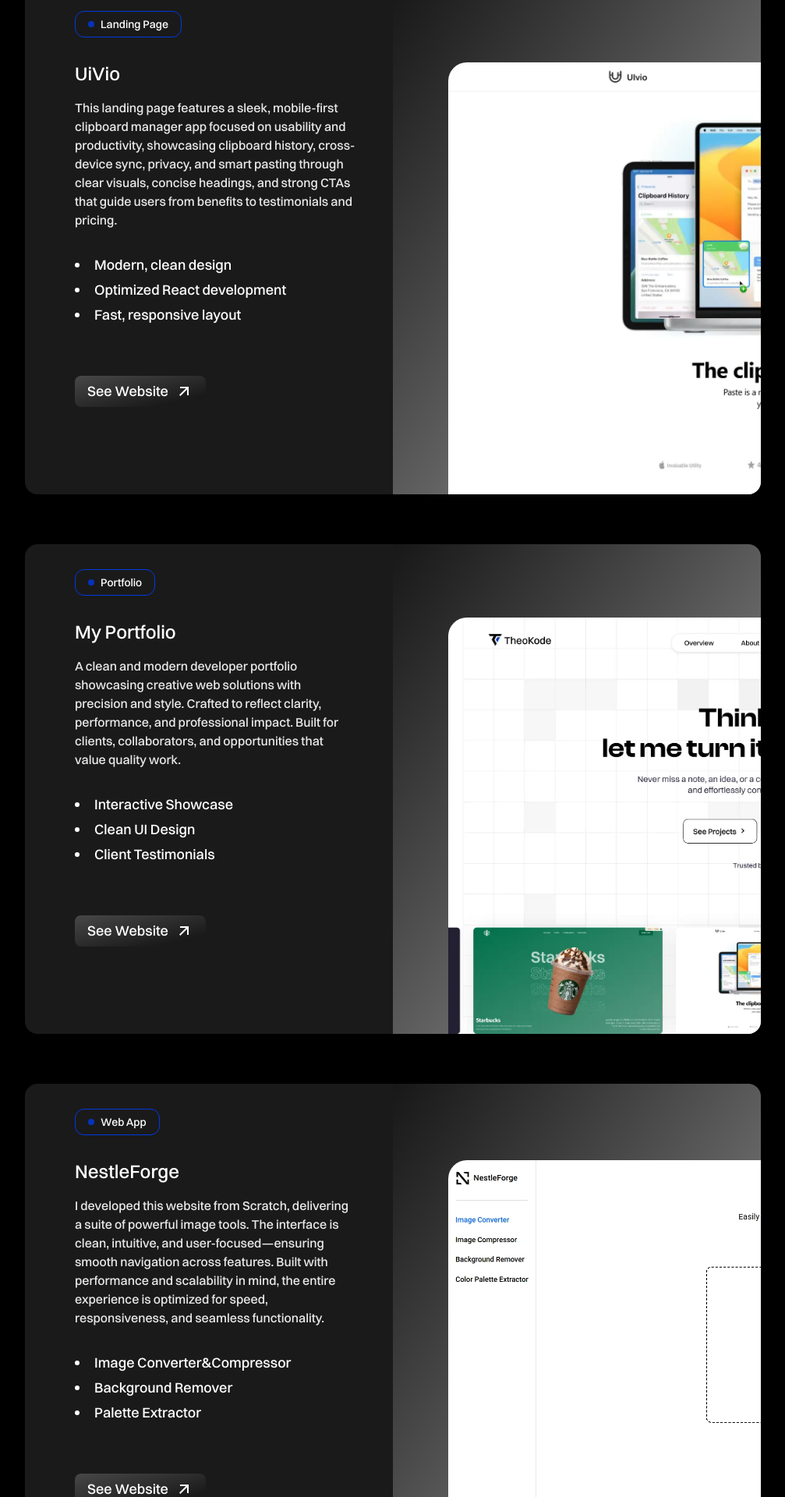
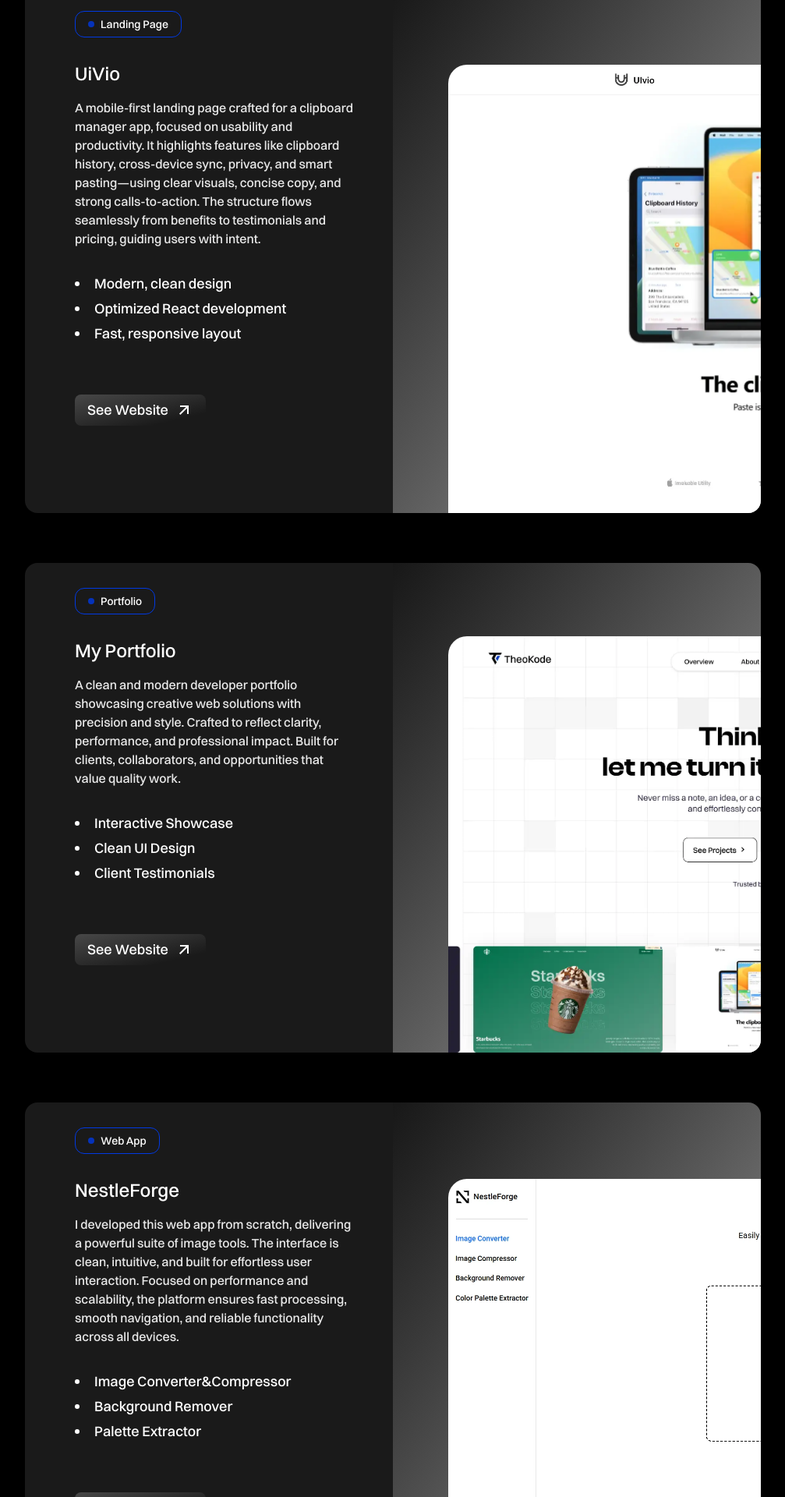
Before and after one commit to theo-code1/MyPortfolio, a React (Vite) app: page /my-work in a window 1280 px wide. Shown: the part 460-2380 px from the top of the page at 78% size, without its empty margins (136-1143 px from the left). Built offline with nearby package versions, Linux system fonts and the light colour scheme.

Commit message:
Update WorkArticle to conditionally render website link based on StatusLabel; enhance AllWorkSection project descriptions for clarity and detail; adjust layout for improved spacing in AllWorkSection.

```diff
--- a/src/Components/WorkArticle.jsx
+++ b/src/Components/WorkArticle.jsx
@@ -43,7 +43,7 @@ const WorkArticle = ({ websiteRole, websiteDesc, features, websiteLink, websiteI
                       <li className='list-disc list-inside list-' key={index}>{feature}</li>
                   ))}
               </ul>
-              <a href={websiteLink} className='flex items-center gap-2 text-lg px-4 py-1.5 rounded-lg  w-fit bg-gradient-to-br from-white/20 hover:from-white/25 from-0% to-80% to-transparent cursor-pointer transition duration-200 group' target='_blank' >See Website <GoArrow className='text-2xl origin-bottom group-hover:scale-[1.1] group-hover:translate-x-[2px] group-hover:translate-y-[2px transition-all duration-200 ' /> </a>
+              <a href={Statuslabel ? null : websiteLink} o className={`flex items-center gap-2 text-lg px-4 py-1.5 rounded-lg  w-fit bg-gradient-to-br from-white/20  ${Statuslabel ? 'cursor-progress' : 'cursor-pointer hover:from-white/25 from-0% to-80% to-transparent transition duration-200 group'}`} target='_blank' >See Website <GoArrow className='text-2xl origin-bottom group-hover:scale-[1.1] group-hover:translate-x-[2px] group-hover:translate-y-[2px transition-all duration-200 ' /> </a>
           </div>
 
           <div className="img-side relative h-[full] w-1/2 bg-gradient-to-br from-[#040404] from-[-20%] to-white/80 to-120% overflow-hidden ">
--- a/src/Pages/AllWorkSection.jsx
+++ b/src/Pages/AllWorkSection.jsx
@@ -19,7 +19,7 @@ const AllWorkSection = () => {
   const ProjectsInfo = [
     {
       title: 'UiVio',
-      desc: 'This landing page features a sleek, mobile-first clipboard manager app focused on usability and productivity, showcasing clipboard history, cross-device sync, privacy, and smart pasting through clear visuals, concise headings, and strong CTAs that guide users from benefits to testimonials and pricing.',
+      desc: 'A mobile-first landing page crafted for a clipboard manager app, focused on usability and productivity. It highlights features like clipboard history, cross-device sync, privacy, and smart pasting—using clear visuals, concise copy, and strong calls-to-action. The structure flows seamlessly from benefits to testimonials and pricing, guiding users with intent.',
       features: [
         'Modern, clean design',
         'Optimized React development',
@@ -45,7 +45,7 @@ const AllWorkSection = () => {
     },
     {
       title: 'NestleForge',
-      desc: 'I developed this website from Scratch, delivering a suite of powerful image tools. The interface is clean, intuitive, and user-focused—ensuring smooth navigation across features. Built with performance and scalability in mind, the entire experience is optimized for speed, responsiveness, and seamless functionality.',
+      desc: 'I developed this web app from scratch, delivering a powerful suite of image tools. The interface is clean, intuitive, and built for effortless user interaction. Focused on performance and scalability, the platform ensures fast processing, smooth navigation, and reliable functionality across all devices.',
       features: [
         'Image Converter&Compressor',
         'Background Remover',
@@ -58,7 +58,7 @@ const AllWorkSection = () => {
     },
     {
       title: 'Starbucks Hero Section',
-      desc: "A visually striking hero section with a Starbucks Frappuccino against a green background, featuring repeated 'Starbucks' text for brand emphasis. Includes navigation, product description, and an 'Order Now' call to action.",
+      desc: "A visually striking hero section featuring a Starbucks Frappuccino against a vibrant green background, with repeated 'Starbucks' text for brand emphasis. It includes smooth navigation, a clear product description, and a bold 'Order Now' call to action—designed to capture attention and drive interaction.",
       features: [
         'Visual Appeal',
         'Branding',
@@ -71,7 +71,7 @@ const AllWorkSection = () => {
     },
     {
       title: 'Restaurant Website',
-      desc: "A stylish restaurant site combining visuals with a refined dining vibe. Highlights top dishes, curated menus, and simple reservations. Built to engage food lovers and create a smooth online experience.",
+      desc: "A stylish restaurant site combining rich visuals with a refined dining atmosphere. It highlights top dishes, chef-curated menus, and an easy-to-use reservation system. Designed to engage food lovers, the experience is smooth, responsive, and tailored for both desktop and mobile users.",
       features: [
         'Interactive Menu',
         'Online Reservations',
@@ -91,7 +91,7 @@ const AllWorkSection = () => {
     : ProjectsInfo.filter(project => project.category === currentFilter);
 
   return (
-    <section className='bg-black min-h-screen pt-6 px-42 flex flex-col gap-16'>
+    <section className='bg-black min-h-screen pt-6 pb-12 px-42 flex flex-col gap-16'>
         <ul className={`w-fit mx-auto text-white/90 px-8 py-2 rounded-full shadow-[0_3px_10px_0_var(--color-shadow-white)] border border-white/30 flex items-center gap-16 text-[16px] font-switzer font-medium `}>
             <Link to={'/'}><li className='cursor-pointer px-2 py-1 transition-all duration-200'>Overview</li> </Link>
             <Link to={'/'}><li className='cursor-pointer px-2 py-1 transition-all duration-200'>About</li> </Link>
@@ -122,7 +122,7 @@ const AllWorkSection = () => {
               websiteLink={project.websiteLink}
               websiteImg={project.websiteImg}
               websiteAlt={project.websiteAlt}
-              CategoryLabel={currentFilter === 'All' ? project.category : ''}
+              CategoryLabel={currentFilter === 'All' && !project.StatusLabel ? project.category : ''}
               Statuslabel={project.StatusLabel}
             />
           ))}
```
